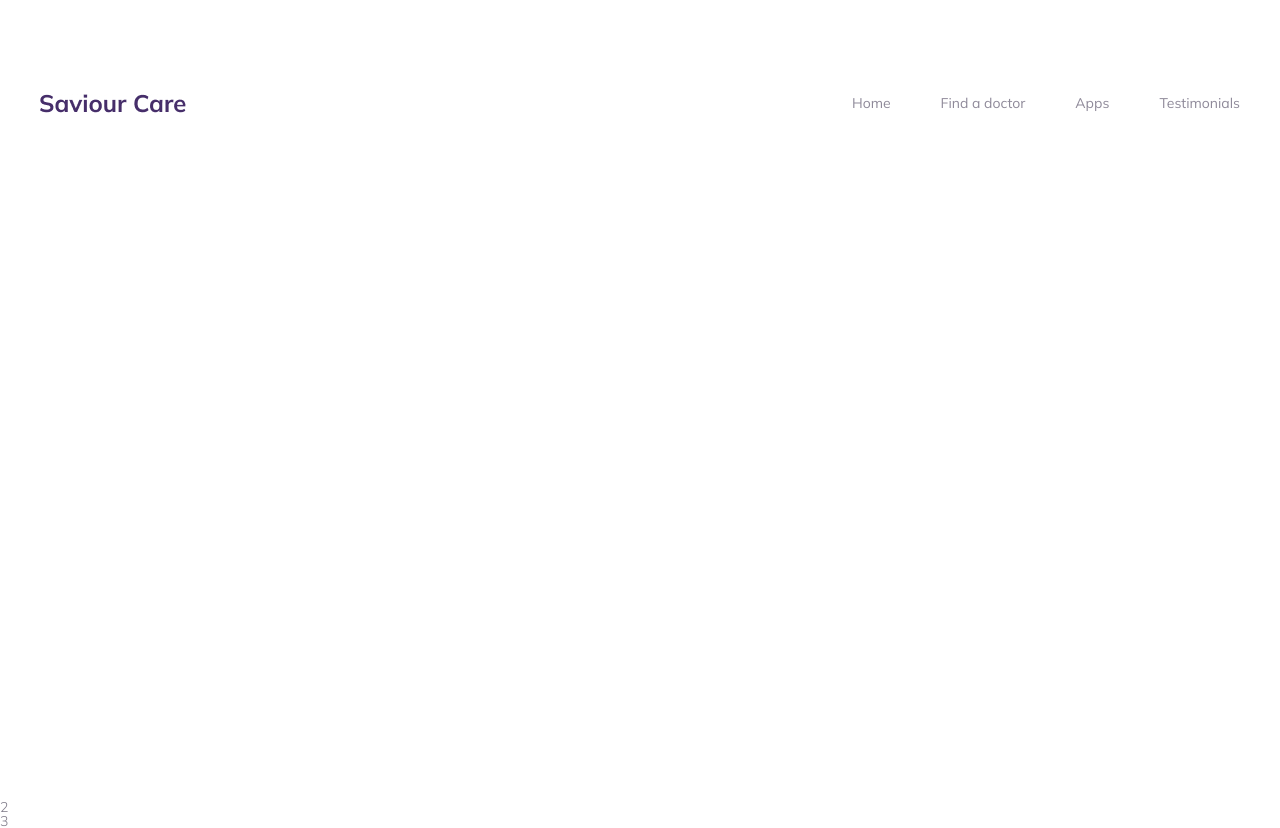
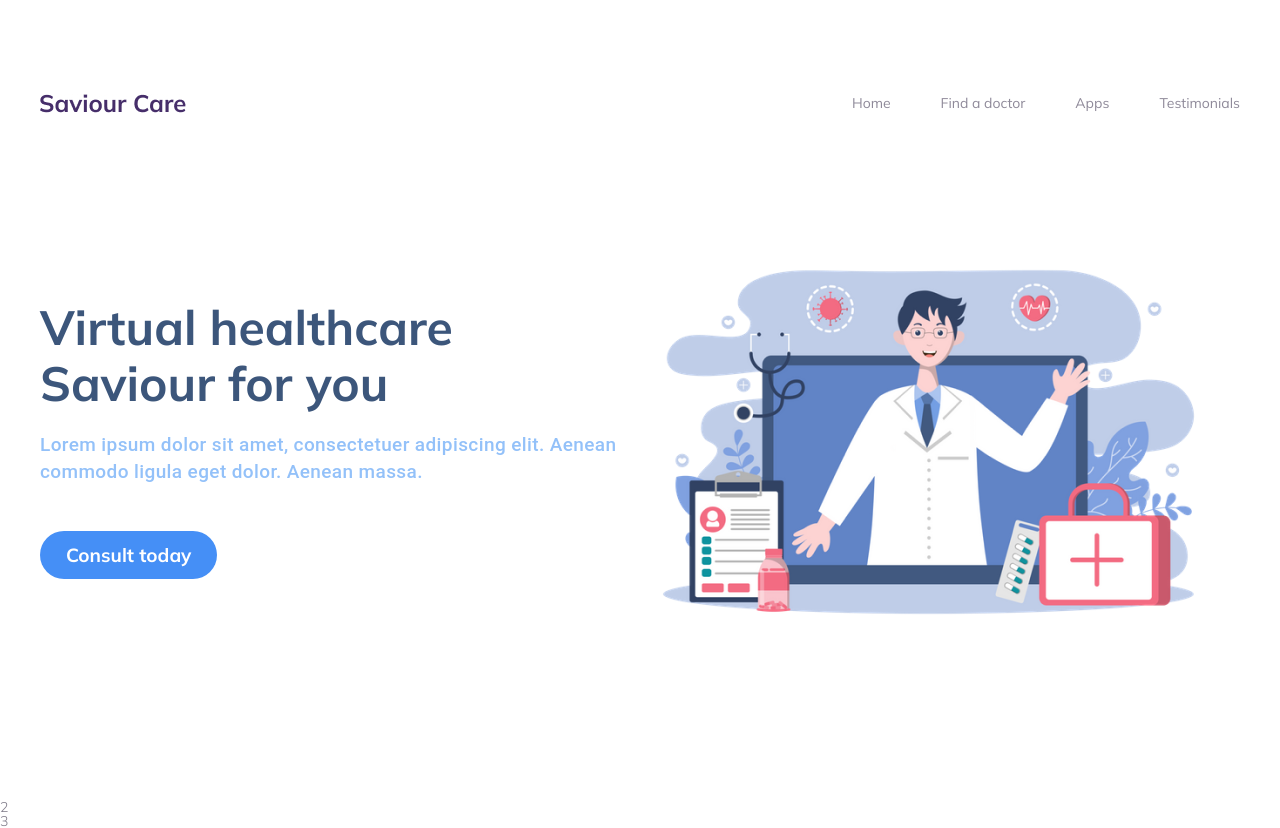
Before and after one commit to Nomex2008/Site-VirtualHealthcareServices, a website built with Vite: page index.html in a window 1280 px wide. Built offline with nearby package versions, Linux system fonts and the light colour scheme.

Commit message:
Commit 2 (header 2)
Finish header.

```diff
--- a/index.html
+++ b/index.html
@@ -20,10 +20,11 @@
 
       <header class="header">
         <div class="container">
+
           <div class="header__body">
 
             <div class="header__icon">
-              <img src="./public/Icon.jpg" alt="">
+              <img src="/Icon.jpg" alt="">
             </div>
 
             <nav class="header__nav">
@@ -34,6 +35,31 @@
             </nav>
 
           </div>
+
+          <div class="header__main">
+
+            <div class="header__info">
+
+              <h1 class="header__title">
+                Virtual healthcare Saviour for you
+              </h1>
+
+              <div class="header__text">
+                Lorem ipsum dolor sit amet, consectetuer adipiscing elit. Aenean commodo ligula eget dolor. Aenean massa.
+              </div>
+
+              <a href="#" class="header__btn">
+                Consult today
+              </a>
+
+            </div>
+
+            <div class="header__img">
+              <img src="/header/main.png" alt="">
+            </div>
+
+          </div>
+
         </div>
       </header>
 
--- a/style.css
+++ b/style.css
@@ -28,7 +28,7 @@ body {
 
 /*header*/
 .header {
-  padding: 11vh 0 100px;
+  padding: 11vh 0 0;
   height: 100vh;
 }
 
@@ -37,6 +37,8 @@ body {
   justify-content: space-between;
   flex-wrap: wrap;
   column-gap: 50px;
+
+  margin-bottom: 16vh;
 }
 
 .header__icon {
@@ -90,6 +92,65 @@ body {
 .header__link:hover:after {
   width: 100%;
 }
+/*headerMain*/
+.header__main {
+  display: flex;
+  justify-content: space-between;
+  align-items: center;
+}
+
+.header__info {
+    width: 50%;
+}
+
+.header__title {
+  color: #3C567B;
+  font-size: 48px;
+  font-weight: 700;
+  line-height: 56px; /* 116.667% */
+
+  margin-bottom: 20px;
+}
+
+.header__text {
+  color: #93C1F9;
+  font-feature-settings: 'clig' off, 'liga' off;
+  font-family: Roboto;
+  font-size: 19px;
+  font-style: normal;
+  font-weight: 500;
+  line-height: 27px; /* 142.105% */
+  letter-spacing: 0.38px;
+
+  margin-bottom: 40px;
+}
+
+.header__btn {
+  color: #FFF;
+
+  font-size: 19px;
+  font-style: normal;
+  font-weight: 700;
+  line-height: 60px; /* 315.789% */
+
+  border-radius: 55px;
+  background: #458FF6;
+  padding: 12px 26px;
+
+  transition: all .3s ease;
+}
+.header__btn:hover {
+  color: #458FF6;
+  background-color: #FFF;
+}
+
+.header__img {
+  width: 50%;
+}
+.header__img img{
+  max-width: 100%;
+  height: auto;
+}
 
 /*page*/
 .page {
```
Also changed, not shown: public/header/main.png (added).
